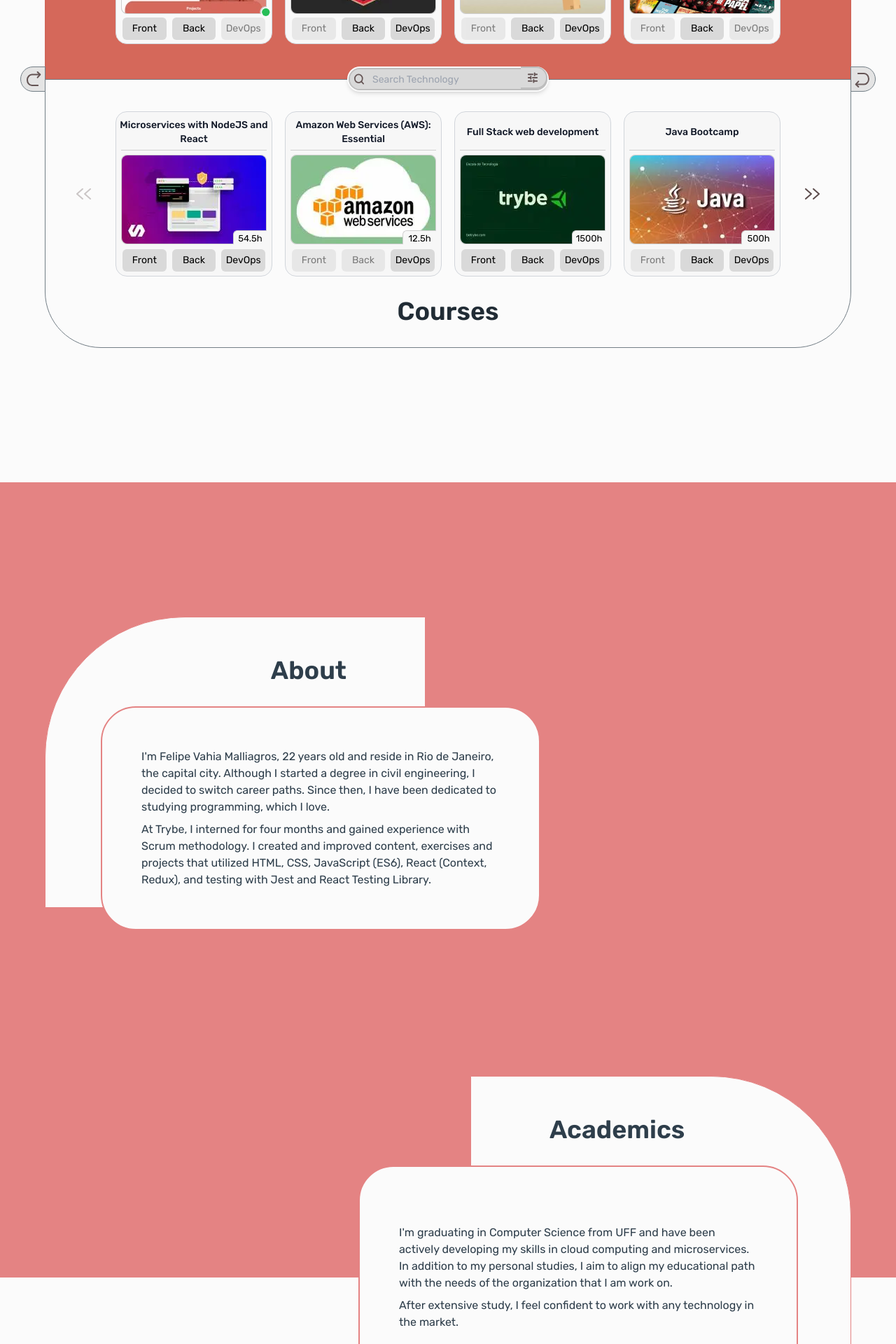
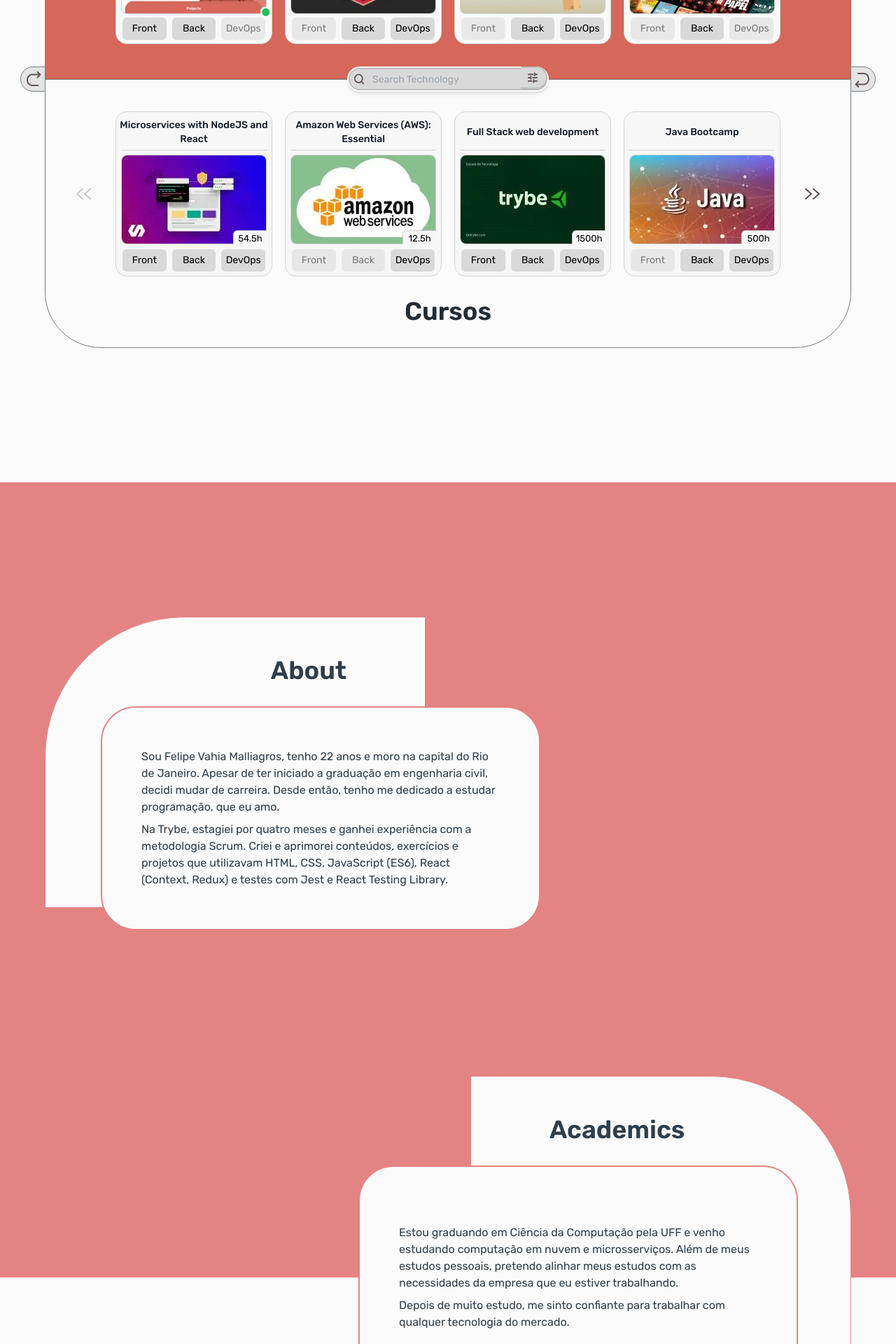
Before and after one commit to felipemalli/portfolio, a React (Vite) app: page / in a window 1280 px wide. Shown: the part 880-2800 px from the top of the page at 70% size. Built offline with nearby package versions, Linux system fonts and the light colour scheme.

Commit message:
feat: apply translation into about and content card

```diff
--- a/src/components/about-section/AboutSection.tsx
+++ b/src/components/about-section/AboutSection.tsx
@@ -1,6 +1,10 @@
+import { useLanguageContext } from '../../contexts';
 import { InViewDiv } from '../../utils/InViewDiv';
 
 export const AboutSection: React.FC = () => {
+
+  const { translations } = useLanguageContext();
+
   return (
     <section className='flex-col mt-96 mx-auto md:mx-0 overflow-hidden'>
       <aside id='about' className='flex relative justify-center md:flex-none md:justify-start md:px-6 lg:px-16 2xl:px-[200px]'>
@@ -21,10 +25,10 @@ export const AboutSection: React.FC = () => {
 
             bg-secondary-500 border-2 border-primary-300 md:rounded-[50px] text-base text-customBlue-700 p-10 md:p-14 '>
               <p>
-                I{'\''}m Felipe Vahia Malliagros, 22 years old and reside in Rio de Janeiro, the capital city. Although I started a degree in civil engineering, I decided to switch career paths. Since then, I have been dedicated to studying programming, which I love.
+                {translations.about_first_card_first_paragraph}
               </p>
               <p className='mt-2'>
-                At Trybe, I interned for four months and gained experience with Scrum methodology. I created and improved content, exercises and projects that utilized HTML, CSS, JavaScript (ES6), React (Context, Redux), and testing with Jest and React Testing Library.
+                {translations.about_first_card_second_paragraph}
               </p>
             </div>
           </div>
@@ -49,10 +53,10 @@ export const AboutSection: React.FC = () => {
 
             bg-secondary-500 border-2 border-primary-300 md:rounded-[50px] text-base text-customBlue-700 p-10 md:p-14 '>
               <p>
-              I{'\''}m graduating in Computer Science from UFF and have been actively developing my skills in cloud computing and microservices. In addition to my personal studies, I aim to align my educational path with the needs of the organization that I am work on.
+                {translations.about_second_card_first_paragraph}
               </p>
               <p className='mt-2'>
-                After extensive study, I feel confident to work with any technology in the market.
+                {translations.about_second_card_second_paragraph}
               </p>
             </div>
           </div>
--- a/src/components/content-card-section/BottonContentCard.tsx
+++ b/src/components/content-card-section/BottonContentCard.tsx
@@ -1,4 +1,4 @@
-import { useSkillContext } from '../../contexts';
+import { useLanguageContext, useSkillContext } from '../../contexts';
 import { useChangeAreaContext } from '../../contexts/ChangeAreaContext';
 import { bottonSkills } from '../../data/skills';
 import { CARD_SIZE } from '../shared/Card/Card';
@@ -10,6 +10,8 @@ export const BottonContentCard: React.FC = () => {
   const { areaName } = useChangeAreaContext();
   const { setFilteredBottonSkills, setAllBottonSkills, filteredBottonSkills } = useSkillContext();
 
+  const { translations } = useLanguageContext();
+
   return (
     <div className='flex flex-col justify-evenly items-center h-[22rem] xl:h-[24rem] 2xl:h-[26rem] m-auto md:rounded-b-[5rem] border-y md:border border-customBlue-300 bg-secondary-500 pt-1'>
       <SliderFiveColumns CARD_SIZE={CARD_SIZE}>
@@ -17,7 +19,7 @@ export const BottonContentCard: React.FC = () => {
         <SkillArea type={'botton'} skills={bottonSkills} setFilteredSkills={setFilteredBottonSkills} setAllSkills={setAllBottonSkills} filteredSkills={filteredBottonSkills} />
       </SliderFiveColumns>
       <h2 className={`text-customBlue-900 select-none -mt-7 pt-3 md:pt-0 md:-mt-3 h-10 font-semibold ${areaName === 'knowledge' ? 'text-2xl md:text-4xl ' : 'text-[1.3rem] md:text-[2rem]'}`}>
-        {areaName === 'knowledge' ? 'Courses' : 'FrontEnd + UI/UX'}
+        {areaName === 'knowledge' ? `${translations.content_card_botton_title}` : 'FrontEnd + UI/UX'}
       </h2>
     </div>
   );
--- a/src/components/content-card-section/TopContentCard.tsx
+++ b/src/components/content-card-section/TopContentCard.tsx
@@ -1,4 +1,4 @@
-import { useSkillContext } from '../../contexts';
+import { useLanguageContext, useSkillContext } from '../../contexts';
 import { useChangeAreaContext } from '../../contexts/ChangeAreaContext';
 import { topSkills } from '../../data/skills';
 import { CARD_SIZE } from '../shared/Card/Card';
@@ -10,10 +10,12 @@ export const TopContentCard: React.FC = () => {
   const { areaName } = useChangeAreaContext();
   const { setFilteredTopSkills, setAllTopSkills, filteredTopSkills } = useSkillContext();
 
+  const { translations } = useLanguageContext();
+
   return (
     <div className='flex flex-col justify-evenly items-center h-[22rem] xl:h-[24rem] 2xl:h-[26rem] m-auto md:rounded-t-[5rem] shadow-inner bg-primary-500'>
       <h2 className={`text-secondary-700 select-none -mb-8 md:-mb-5 h-10 font-semibold ${areaName === 'knowledge' ? 'text-2xl md:text-4xl ' : 'text-[1.3rem] md:text-[2rem]'}`}>
-        {areaName === 'knowledge' ? 'Projects' : 'BackEnd + DevOps'}
+        {areaName === 'knowledge' ? `${translations.content_card_top_title}` : 'BackEnd + DevOps'}
       </h2>
       <SliderFiveColumns CARD_SIZE={CARD_SIZE}>
         <ProjectArea/>
```
